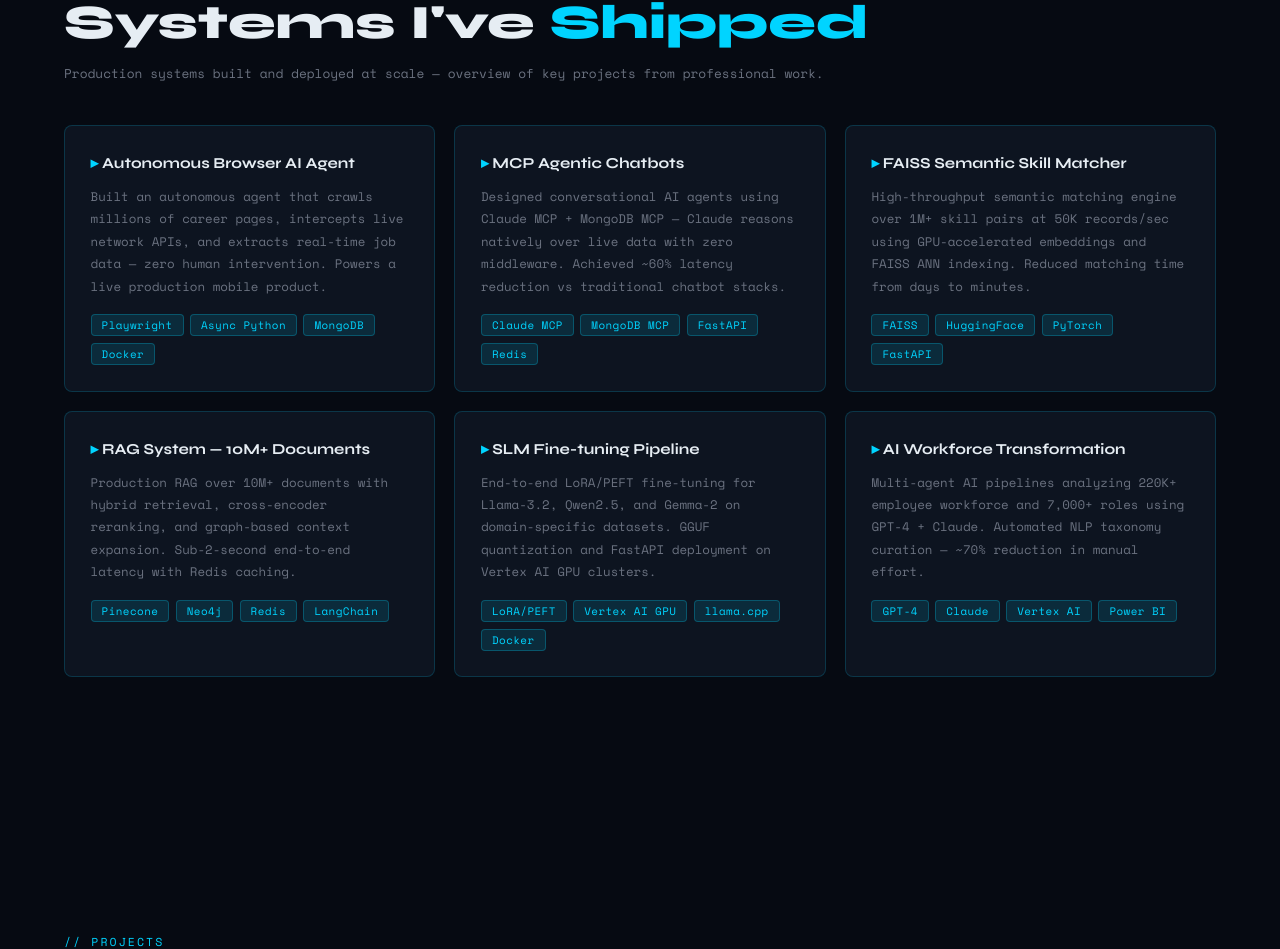
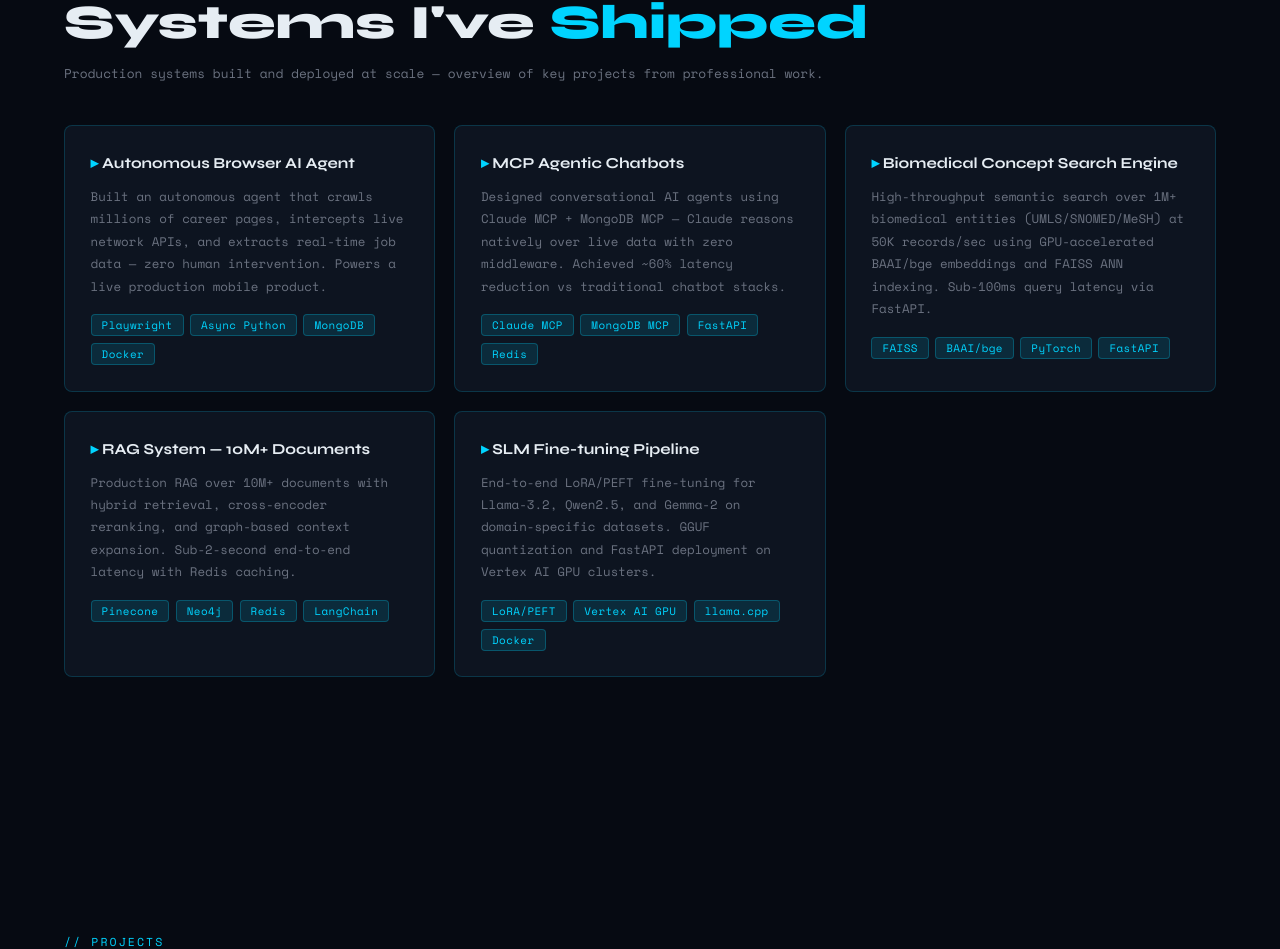
Before and after one commit to chetan1521/chetan1521.github.io, a React app: page / in a window 1280 px wide. Shown: the part 1640-2589 px from the top of the page. Built offline with nearby package versions, Linux system fonts and the light colour scheme; the HTML template or start-up script is replaced by a standard one.

Commit message:
Remove AI Workforce and FAISS Skill Matcher; add Biomedical Concept Search Engine

```diff
--- a/src/components/About.tsx
+++ b/src/components/About.tsx
@@ -33,9 +33,9 @@
     stack: ['Claude MCP', 'MongoDB MCP', 'FastAPI', 'Redis'],
   },
   {
-    title: 'FAISS Semantic Skill Matcher',
-    desc: 'High-throughput semantic matching engine over 1M+ skill pairs at 50K records/sec using GPU-accelerated embeddings and FAISS ANN indexing. Reduced matching time from days to minutes.',
-    stack: ['FAISS', 'HuggingFace', 'PyTorch', 'FastAPI'],
+    title: 'Biomedical Concept Search Engine',
+    desc: 'High-throughput semantic search over 1M+ biomedical entities (UMLS/SNOMED/MeSH) at 50K records/sec using GPU-accelerated BAAI/bge embeddings and FAISS ANN indexing. Sub-100ms query latency via FastAPI.',
+    stack: ['FAISS', 'BAAI/bge', 'PyTorch', 'FastAPI'],
   },
   {
     title: 'RAG System — 10M+ Documents',
@@ -46,11 +46,6 @@
     title: 'SLM Fine-tuning Pipeline',
     desc: 'End-to-end LoRA/PEFT fine-tuning for Llama-3.2, Qwen2.5, and Gemma-2 on domain-specific datasets. GGUF quantization and FastAPI deployment on Vertex AI GPU clusters.',
     stack: ['LoRA/PEFT', 'Vertex AI GPU', 'llama.cpp', 'Docker'],
-  },
-  {
-    title: 'AI Workforce Transformation',
-    desc: 'Multi-agent AI pipelines analyzing 220K+ employee workforce and 7,000+ roles using GPT-4 + Claude. Automated NLP taxonomy curation — ~70% reduction in manual effort.',
-    stack: ['GPT-4', 'Claude', 'Vertex AI', 'Power BI'],
   },
 ]
 
```
